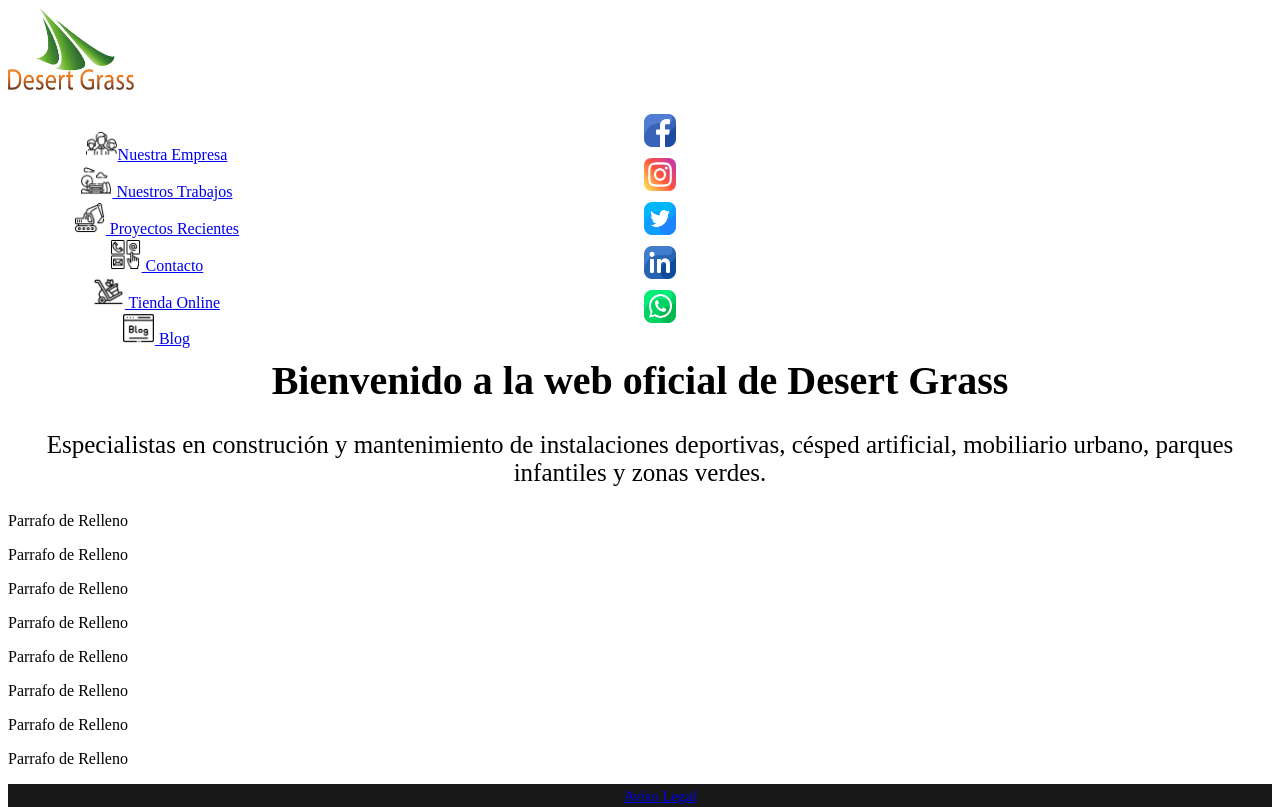
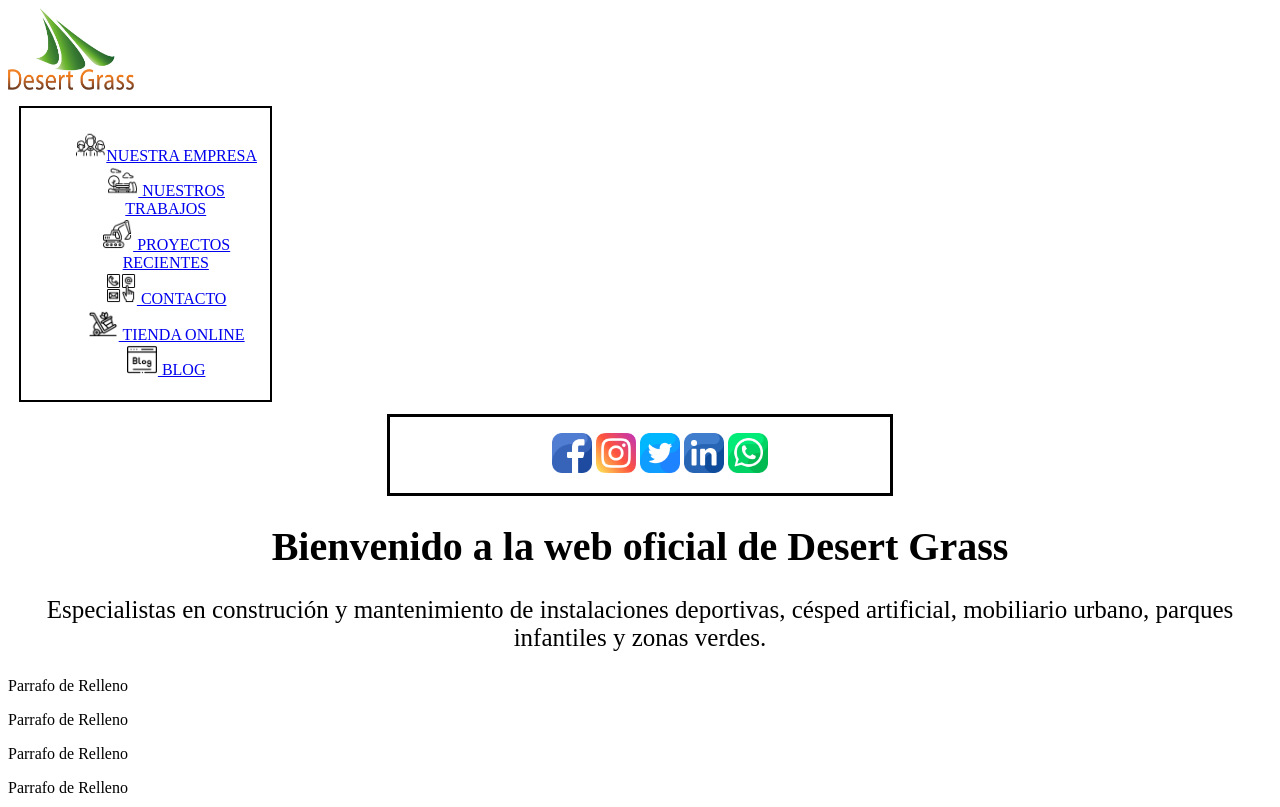
Before and after one commit to VictorRubinho/Proyecto-Pagina-Web-1, a plain HTML site: page index.html in a window 1280 px wide. Shown: the top 807 px of the page. Drawn offline with Linux system fonts and the light colour scheme.

Commit message:
19/01/22

```diff
--- a/CSS/style.css
+++ b/CSS/style.css
@@ -11,12 +11,13 @@ a:hover {
 }
 
 .menu {
-    color: black;
+
+    text-transform: uppercase;
     width: 20%;
     text-align: center;
     padding: 00.4%;
-    margin: 0.9% auto;
-    position: fixed;
+    margin: 0.9%;
+    border: 2px solid black;
 
 }
 
@@ -24,6 +25,12 @@ a:hover {
     width: 15%;
     margin: 0.5%;
 
+}
+
+.RRSS {
+    display: inline-block;
+    border: 3px solid black;
+    width: 40%;
 }
 
 .texto-grande {
@@ -99,6 +106,7 @@ aside {
 
 li {
     list-style-type: none;
+    display: inline-block;
 }
 
 .presentacion-trabajo {
```
